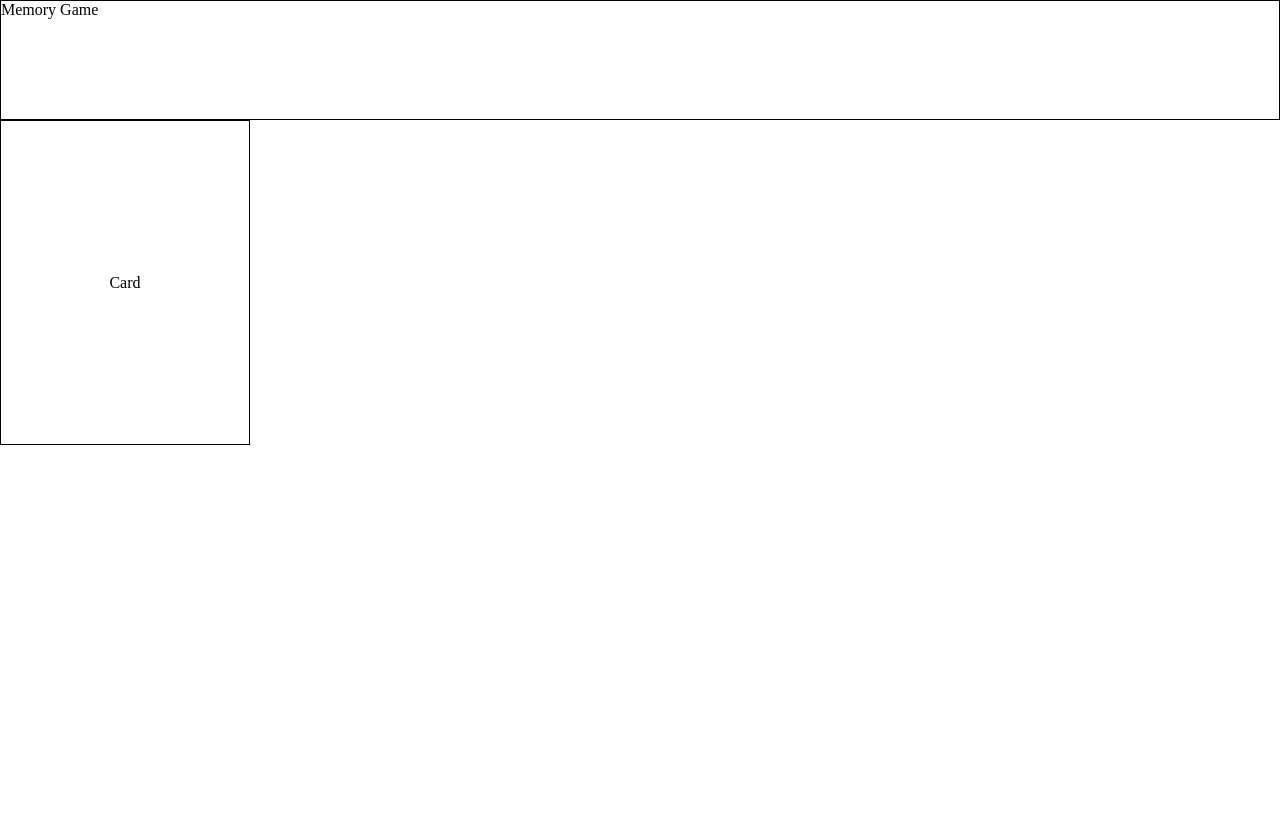
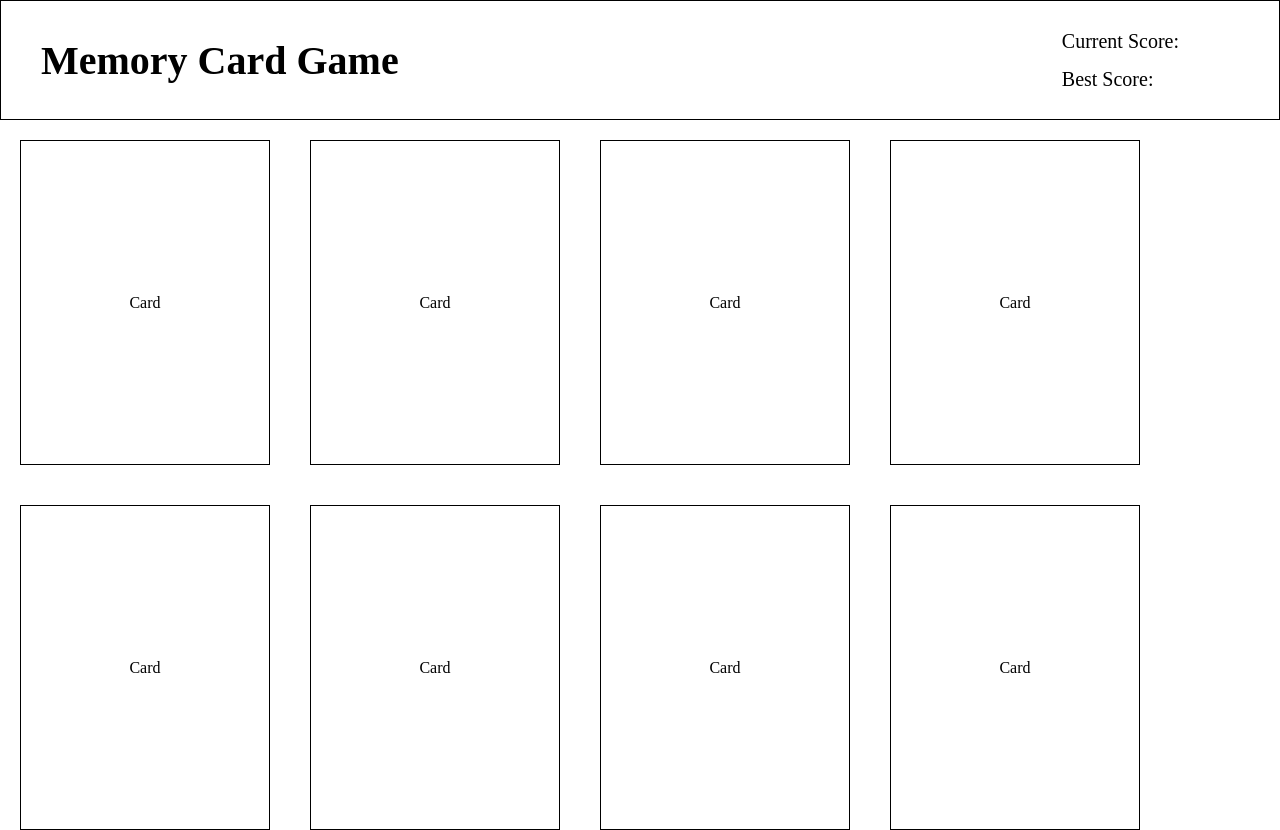
Before and after one commit to markymelnik/memory-card, a React (Vite) app: page / in a window 1280 px wide. Before the commit the page ends 800 px from the top, so only its background shows below. Built offline with nearby package versions, Linux system fonts and the light colour scheme.

Commit message:
basic UI made

```diff
--- a/index.html
+++ b/index.html
@@ -8,6 +8,6 @@
   </head>
   <body>
     <div id="root"></div>
-    <script type="module" src="/src/main.jsx"></script>
+    <script type="module" src="/src/index.jsx"></script>
   </body>
 </html>
--- a/src/App.jsx
+++ b/src/App.jsx
@@ -1,5 +1,5 @@
 import Header from './components/Header';
-import CardGrid from './components/CardGrid';
+import Main from './components/Main';
 import styled from 'styled-components';
 
 function App() {
@@ -7,7 +7,7 @@ function App() {
   return (
     <AppWrapper>
       <Header/>
-      <CardGrid/>
+      <Main/>
     </AppWrapper>
   )
 }
--- a/src/components/Card.jsx
+++ b/src/components/Cards/Card.jsx
@@ -11,11 +11,18 @@ const Card = () => {
 
 const CardWrapper = styled.div`
   display: flex;
+  flex-direction: column;
   justify-content: center;
   align-items: center;
   width: 250px;
   height: 325px;
+  margin: 20px;
   border: 1px solid black;
+
+  &:hover {
+    background-color: lightgrey;
+    cursor: pointer;
+  }
 `
 
 export default Card;
--- a/src/components/CardGrid.jsx
+++ b/src/components/Cards/CardGrid.jsx
@@ -1,11 +1,18 @@
+import React, { useState } from 'react';
 import styled from 'styled-components';
 import Card from './Card';
 
 const CardGrid = () => {
 
+  const cards = [];
+
+  for (let i = 0; i < 8; i++) {
+    cards.push(<Card/>);
+  }
+
   return (
     <CardGridWrapper>
-      <Card/>
+      {cards}
     </CardGridWrapper>
   )
 }
@@ -13,7 +20,8 @@ const CardGrid = () => {
 const CardGridWrapper = styled.div`
   display: flex;
   flex-wrap: wrap;
-  justify-content: space-between;
+  justify-content: flex-start;
+  align-items: flex-start;
   height: 85%;
   width: 100%;
 `
--- a/src/components/Header.jsx
+++ b/src/components/Header.jsx
@@ -1,20 +1,30 @@
+import ScoreBoard from './Score/ScoreBoard';
 import styled from 'styled-components';
 
 const Header = () => {
 
   return (
     <HeaderWrapper>
-      Memory Game
+      <Title>Memory Card Game</Title>
+      <ScoreBoard/>
     </HeaderWrapper>
   )
 }
 
 const HeaderWrapper = styled.div`
   display: flex;
+  justify-content: space-between;
+  align-items: center;
   height: 15%;
   width: 100%;
   border: 1px solid black;
+  font-size: 40px;
+`
 
+const Title = styled.h1`
+font-size: 40px;
+font-weight: 600;
+margin-left: 40px;
 `
 
 export default Header;
--- /dev/null
+++ b/src/components/Main.jsx
@@ -0,0 +1,14 @@
+import React from 'react';
+import CardGrid from './Cards/CardGrid';
+
+const Main = () => {
+
+  return (
+    <>
+      <CardGrid/>
+    </>
+  )
+
+}
+
+export default Main;
--- /dev/null
+++ b/src/components/Score/ScoreBoard.jsx
@@ -0,0 +1,29 @@
+import React from 'react';
+import styled from 'styled-components';
+
+const ScoreBoard = ({ currentScore, bestScore }) => {
+
+  return (
+    <ScoreBoardWrapper>
+      <CurrentScore>Current Score: {currentScore}</CurrentScore>
+      <BestScore>Best Score: {bestScore}</BestScore>
+    </ScoreBoardWrapper>
+  )
+}
+
+const ScoreBoardWrapper = styled.div`
+  display: flex;
+  flex-direction: column;
+  gap: 15px;
+  margin-right: 100px;
+`
+
+const CurrentScore = styled.div`
+  font-size: 20px;
+`
+
+const BestScore = styled.div`
+font-size: 20px;
+`
+
+export default ScoreBoard;
```
Also changed, not shown: src/index.jsx (renamed from src/main.jsx).
